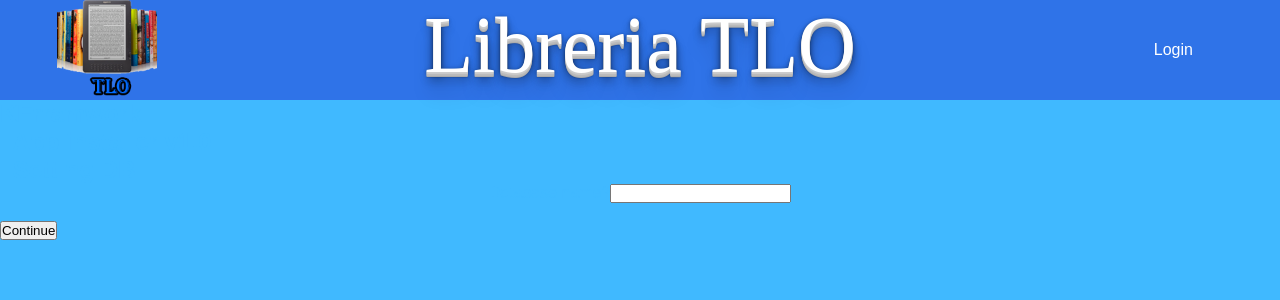
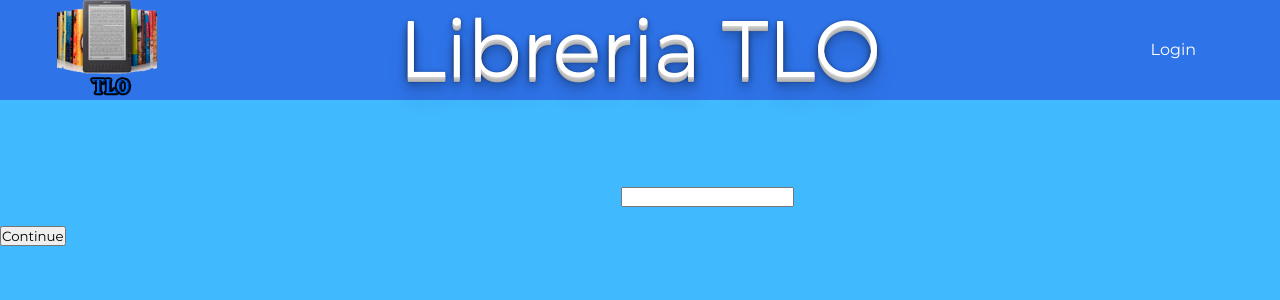
Before and after one commit to AidaDC/to, a PHP site: page / in a window 1280 px wide. Shown: the top 300 px of the page. Run offline with PHP 8.4, Linux system fonts and the light colour scheme; data that the repository does not hold is empty; some libraries are stand-ins or nearby versions.

Commit message:
Update app.css

```diff
--- a/pub/theme/k/css/app.css
+++ b/pub/theme/k/css/app.css
@@ -1,4 +1,4 @@
-@import url(http://fonts.googleapis.com/css?family=);
+@import url(http://fonts.googleapis.com/css?family=Montserrat:400,700);
 * { margin: 0; padding: 0; font-family: "Montserrat",sans-serif; }
 
 html, body { width: 100%; }
```
